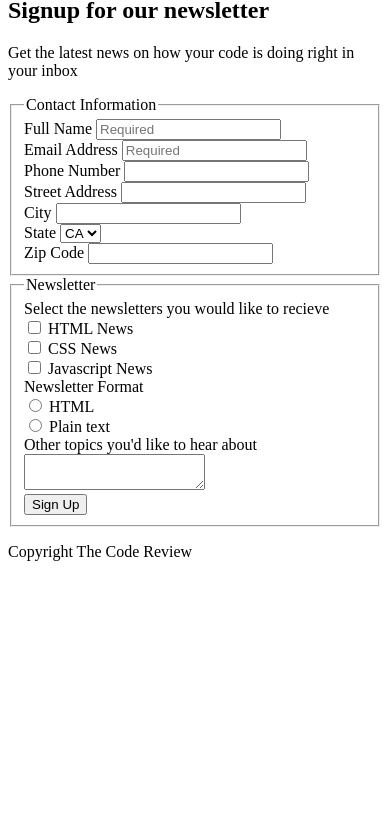
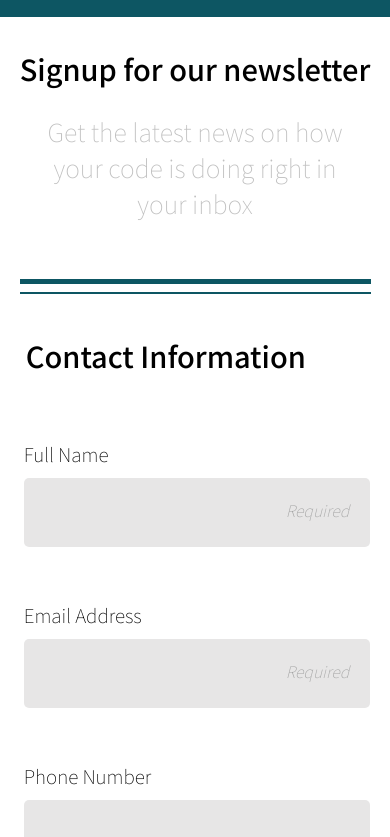
Before and after one commit to bryanmendez19/Techdegree-Unit-3-Project, a plain HTML site: page index.html in a window 390 px wide. Shown: the part 83-920 px from the top of the page. Before the commit the page ends 844 px from the top, so only its background shows below. Drawn offline with Linux system fonts and the light colour scheme.

Commit message:
finished mobile view

```diff
--- a/index.html
+++ b/index.html
@@ -3,41 +3,48 @@
     <head>
         <meta name="viewport" content="width=device-width, initial-scale=1">
         <link rel="stylesheet" href="styles.css">
-    </head>
-  <body>
+        <link href="https://fonts.googleapis.com/css2?family=Merriweather:wght@300&family=Noto+Sans+JP:wght@100;500&display=swap" rel="stylesheet">  <body>
     <header>
         <h1> THE CODE REVIEW </h1>
     </header>
 
+    <div class="description">
     <h2> Signup for our newsletter</h2>
-    <p> Get the latest news on how your code is doing right in your inbox </p>
+    <p class="pdescription"> Get the latest news on how your code is doing right in your inbox </p>
+    </div>
+
+    <hr class="first">
 
     <form>
-        <fieldset>
+        <fieldset><br>
             <legend> Contact Information </legend>
-                <label for="fullname"> Full Name </label>
-                <input type="text" id="fullname" name="user-name" placeholder="Required"><br>
-                <label for="email"> Email Address </label>
-                <input type="email" id="email" name="user-email" placeholder="Required"><br>
-                <label for="phone"> Phone Number </label>
-                <input type="text" id="phone" name="user-phone"><br>
-                <label for="address"> Street Address </label>
-                <input type="text" id="address" name="user-address"><br>
-                <label for="city"> City </label>
-                <input type="text" id="city" name="user-city"><br>
-                <label for="state"> State </label>
-                <select id="state" name="user-state">
+                <label for="fullname"> Full Name </label><br>
+                <input class="fullwidth" type="text" id="fullname" name="user-name" placeholder="Required"><br>
+                <label for="email"> Email Address </label><br>
+                <input class="fullwidth" type="email" id="email" name="user-email" placeholder="Required"><br>
+                <label for="phone"> Phone Number </label><br>
+                <input class="fullwidth" type="text" id="phone" name="user-phone"><br>
+                <label for="address"> Street Address </label><br>
+                <input class="fullwidth" type="text" id="address" name="user-address"><br>
+                <label for="city"> City </label><br>
+                <input class="fullwidth" type="text" id="city" name="user-city"><br>
+                <label for="state"> State </label><br>
+                <select class="fullwidth" id="state" name="user-state">
+                    <option class="placeholderstate" value="" disabled selected hidden>Choose State </option>
                     <option value="ca"> CA </option>
                     <option value="tx"> TX </option>
                     <option value="az"> AZ </option>
                     <option value="nv"> NV </option>
                 </select><br>
-                <label for="zipcode"> Zip Code </label>
-                <input type="text" id="zipcode" name="user-zip"><br>
+                <label for="zipcode"> Zip Code </label><br>
+                <input class="zipcode" type="text" id="zipcode" name="user-zip"><br>
          </fieldset>
+
+         <hr class="second">
+
          <fieldset>
             <legend> Newsletter </legend>
-                <label> Select the newsletters you would like to recieve </label><br>
+                <label class="labelnews"> Select the newsletters you would like to recieve </label><br>
                 <input type="checkbox" id="htmlnews" name="news" value="html">
                 <label for="htmlnews"> HTML News </label><br>
                 <input type="checkbox" id="cssnews" name="news" value="css">
@@ -45,16 +52,16 @@
                 <input type="checkbox" id="javascriptnews" name="news" value="java">
                 <label for="javascriptnews"> Javascript News </label><br>
 
-                <label> Newsletter Format </label><br>
+                <label class="format"> Newsletter Format </label><br>
                 <input type="radio" id="htmlformat" name="format">
                 <label for="htmlformat"> HTML </label><br>
                 <input type="radio" id="plain" name="format">
                 <label for="plain"> Plain text </label><br>
 
-                <label for="other"> Other topics you'd like to hear about </label><br>
-                <textarea id="other" name="othertopics"></textarea><br>
+                <label class="labelnews" for="other"> Other topics you'd like to hear about </label><br>
+                <textarea class="textarea" id="other" name="othertopics"></textarea><br>
 
-                <input type="submit" value="Sign Up">
+                <input class="signup" type="submit" value="Sign Up">
         </fieldset>
     </form>
     <footer>
--- a/styles.css
+++ b/styles.css
@@ -0,0 +1,163 @@
+html, body {
+    margin: 0 auto;
+    padding: 0 auto;
+    }
+
+    * {
+        font-family: 'Noto Sans JP', sans-serif;
+        font-weight: 100;
+        }
+
+header {
+    background-color: rgb(13, 86, 99);
+    text-align: center;
+    width: 100%;
+    height: 100px;
+}
+
+h1 {
+    margin-top: 0;
+    padding-top: 30px;
+    color: white;
+    font-size: 28px;
+    font-weight: 500;
+}
+
+.description {
+    text-align: center;
+    padding-top: 6px;
+}
+
+h2 {
+    font-size: 29px;
+    font-weight: 500;
+}
+
+.pdescription {
+    font-size: 25px;
+    width: 85%;
+    color: silver;
+    display: inline-block;
+    margin: 0;
+    padding-bottom: 50px;
+}
+
+fieldset {
+    border-bottom: none;
+    border-left: none;
+    border-right: none;
+    border-top: none;
+    font-size: 29px;
+    margin-bottom: 10px;
+
+}
+
+hr.first {
+    border-top: 5px solid rgb(13, 86, 99);
+    border-bottom: 2px solid rgb(13, 86, 99);
+    width: 90%;
+    height: 8px;
+    border-left: none;
+    border-right: none;
+    margin-bottom: 40px;
+}
+
+hr.second {
+    border-top: 3px solid rgb(13, 86, 99);
+    width: 90%;
+    height: 4px;
+    border-left: none;
+    border-right: none;
+    border-bottom: none;
+    margin-bottom: 40px;
+}
+
+input:focus,
+textarea:focus {
+    outline-color: rgb(13, 86, 99);
+}
+
+legend {
+    font-weight: 500;
+}
+
+.fullwidth {
+    width: 100%;
+    height: 40px;
+    background-color: rgb(231, 230, 230);
+    border-radius: 5px;
+    padding-bottom: 3px;
+    display: block;
+    border: none;
+    height: 65px;
+    margin-top: 8px;
+}
+
+.zipcode {
+    width: 40%;
+    background-color: rgb(231, 230, 230);
+    height: 40px;
+    border-radius: 5px;
+    padding-bottom: 3px;
+    display: block;
+    border: none;
+    height: 65px;
+    margin-top: 8px;
+}
+
+input::placeholder {
+    text-align: right;
+    padding-right: 19px;
+    font-size: 16px;
+    font-style: italic;
+    color: rgb(165, 165, 165);
+}
+
+.textarea {
+    width: 100%;
+    height: 40px;
+    background-color: rgb(231, 230, 230);
+    border-radius: 5px;
+    padding-bottom: 3px;
+    display: block;
+    border: none;
+    height: 170px;
+    margin-top: 8px;
+}
+
+label {
+    font-size: 19px;
+}
+
+.labelnews {
+    font-size: 22px;
+    padding-bottom: 15px;
+    display: inline-block;
+    padding-top: 22px;
+}
+
+
+.signup {
+    display: inline-block;
+    width: 100%;
+    height: 80px;
+    background-color: lightseagreen;
+    border-radius: 5px;
+    border: none;
+    font-size: 25px;
+    color: white;
+}
+
+.format {
+    padding-bottom: 10px;
+    display: inline-block;
+    padding-top: 20px;
+
+}
+
+footer {
+    text-align: center;
+    font-style: italic;
+    font-size: 20px;
+    margin-bottom: 350px;
+}
```
